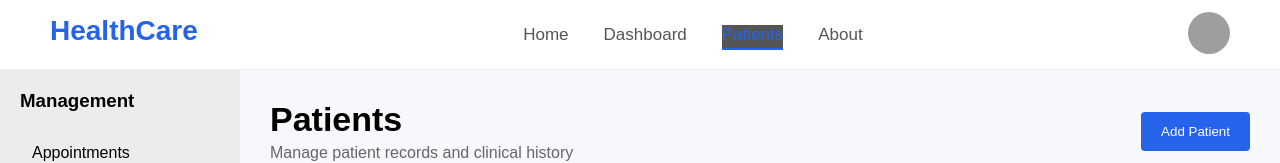
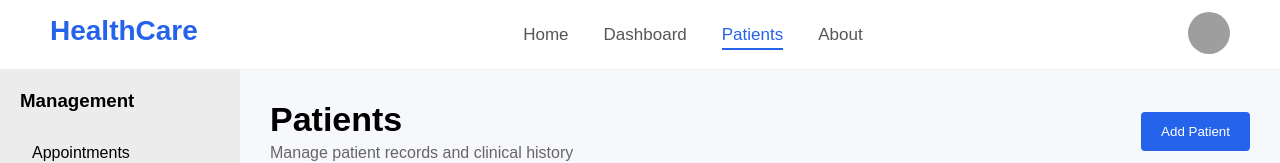
Before and after one commit to Rida1019-taki/HealthCare-Frontend, a React (Create React App) app: page /patients in a window 1280 px wide. Shown: the top 163 px of the page. Built offline with nearby package versions, Linux system fonts and the light colour scheme; grey boxes are pictures that could not be loaded.

Commit message:
register et login

```diff
--- a/src/components/Navbar/Navbar.css
+++ b/src/components/Navbar/Navbar.css
@@ -27,27 +27,22 @@
     list-style: none;
 }
 
-.navbar-links a,
-.navbar-links a:link,
-.navbar-links a:visited,
-.navbar-links a:hover,
-.navbar-links a:active,
-.navbar-links a:focus,
-.navbar-links a:focus-visible {
+.navbar-links a {
     text-decoration: none;
     color: #555;
     font-size: 17px;
     font-weight: 500;
-    outline: none;
     transition: color .3s ease;
 }
 
+/* لا تغير اللون عند المرور بالماوس */
 .navbar-links a:hover {
-    color: #2563eb;
+    color: #555;
 }
 
+/* الرابط النشط فقط */
 .navbar-links a.active {
-    color: #2563eb !important;
+    color: #2563eb;
     border-bottom: 2px solid #2563eb;
     padding-bottom: 4px;
 }
@@ -58,3 +53,27 @@
     border-radius: 50%;
     object-fit: cover;
 }
+
+.navbar-links a,
+.navbar-links a:link,
+.navbar-links a:visited,
+.navbar-links a:hover,
+.navbar-links a:focus,
+.navbar-links a:focus-visible,
+.navbar-links a:active {
+    text-decoration: none;
+    color: #555;
+    background: transparent !important;
+    outline: none !important;
+    box-shadow: none !important;
+    -webkit-tap-highlight-color: transparent;
+}
+
+.navbar-links a:hover {
+    color: #555;
+}
+
+.navbar-links a.active {
+    color: #2563eb;
+    border-bottom: 2px solid #2563eb;
+}
--- a/src/pages/Login/Login.jsx
+++ b/src/pages/Login/Login.jsx
@@ -1,10 +1,8 @@
 import { useState } from "react";
-import { Link } from "react-router-dom";
 import { useForm } from "react-hook-form";
 import { yupResolver } from "@hookform/resolvers/yup";
 import * as yup from "yup";
-import api from "../api/axios";
-
+import { Link, useNavigate } from "react-router-dom";
 import {
     FaEnvelope,
     FaLock,
@@ -12,6 +10,7 @@ import {
     FaEyeSlash,
 } from "react-icons/fa";
 
+import api from "../../services/api";
 import "./Login.css";
 
 const schema = yup.object({
@@ -28,6 +27,7 @@ const schema = yup.object({
 
 function Login() {
     const [showPassword, setShowPassword] = useState(false);
+    const navigate = useNavigate();
 
     const {
         register,
@@ -39,60 +39,54 @@ function Login() {
 
     const onSubmit = async (data) => {
         try {
-    const response = await api.post("/login", data);
+            console.log("Request:", data);
+
+            const response = await api.post("/login", {
+                email: data.email.trim(),
+                password: data.password,
+            });
+
+            console.log("Response:", response.data);
 
             localStorage.setItem("token", response.data.token);
             localStorage.setItem("userId", response.data.userId);
             localStorage.setItem("role", response.data.role);
             localStorage.setItem("profileId", response.data.profileId);
 
-    console.log(response.data);
-
-    alert("Connexion réussie !");
-
             navigate("/dashboard");
 
         } catch (error) {
-    console.error(error);
-
-    alert(
-      error.response?.data?.message ||
-      "Email ou mot de passe incorrect."
-    );
+            console.error("Status:", error.response?.status);
+            console.error("Data:", error.response?.data);
         }
     };
+
     return (
         <div className="login-page">
             <div className="login-card">
-
                 <div className="logo">+</div>
 
                 <h2>Connexion</h2>
-
                 <p className="subtitle">
                     Connectez-vous à votre compte
                 </p>
 
                 <form onSubmit={handleSubmit(onSubmit)}>
-
                     <label>Adresse e-mail</label>
 
                     <div className="input-box">
                         <FaEnvelope />
-
                         <input
                             type="email"
                             placeholder="exemple@email.com"
                             {...register("email")}
                         />
                     </div>
-
                     <small>{errors.email?.message}</small>
 
                     <label>Mot de passe</label>
 
                     <div className="input-box">
-
                         <FaLock />
 
                         <input
@@ -108,13 +102,11 @@ function Login() {
                         >
                             {showPassword ? <FaEyeSlash /> : <FaEye />}
                         </button>
-
                     </div>
 
                     <small>{errors.password?.message}</small>
 
                     <div className="options">
-
                         <label className="remember">
                             <input type="checkbox" />
                             Se souvenir de moi
@@ -123,36 +115,17 @@ function Login() {
                         <Link to="/forgot-password" className="forgot">
                             Mot de passe oublié ?
                         </Link>
-
                     </div>
 
                     <button type="submit" className="login-btn">
                         Se connecter
                     </button>
-
                 </form>
-
-                <div className="separator">
-                    <span>OU</span>
-                </div>
-
-                <div className="social-buttons">
-
-                    <button type="button" className="social-btn">
-                        Continuer avec Google
-                    </button>
-
-                    <button type="button" className="social-btn">
-                        Continuer avec Facebook
-                    </button>
-
-                </div>
 
                 <p className="register-link">
                     Vous n'avez pas de compte ?
                     <Link to="/register"> S'inscrire</Link>
                 </p>
-
             </div>
         </div>
     );
--- a/src/pages/Register/Register.jsx
+++ b/src/pages/Register/Register.jsx
@@ -1,10 +1,9 @@
 import { useState } from "react";
-import { Link } from "react-router-dom";
 import { useForm } from "react-hook-form";
 import { yupResolver } from "@hookform/resolvers/yup";
 import * as yup from "yup";
-import api from "../api/axios";
-import { useNavigate } from "react-router-dom";
+import api from "../../services/api";
+import { useNavigate , Link } from "react-router-dom";
 
 import {
     FaUser,
@@ -77,11 +76,9 @@ function Register() {
             localStorage.setItem("profileId", response.data.profileId);
 
             console.log(response.data);
-            alert("Inscription réussie !");
             navigate("/login");
         } catch (error) {
             console.error(error);
-            alert(error.response?.data?.message || "Erreur lors de l'inscription");
         }
     };
 
--- a/src/services/api.js
+++ b/src/services/api.js
@@ -1,7 +1,7 @@
 import axios from "axios";
 
 const api = axios.create({
-  baseURL: "http://localhost:8080/auth",
+  baseURL: "https://healthcare-syst-me-de-gestion-m-dicale-9b6h.onrender.com/auth",
 });
 
 api.interceptors.request.use((config) => {
```
Lines whose indentation alone changed are shown as unchanged.
